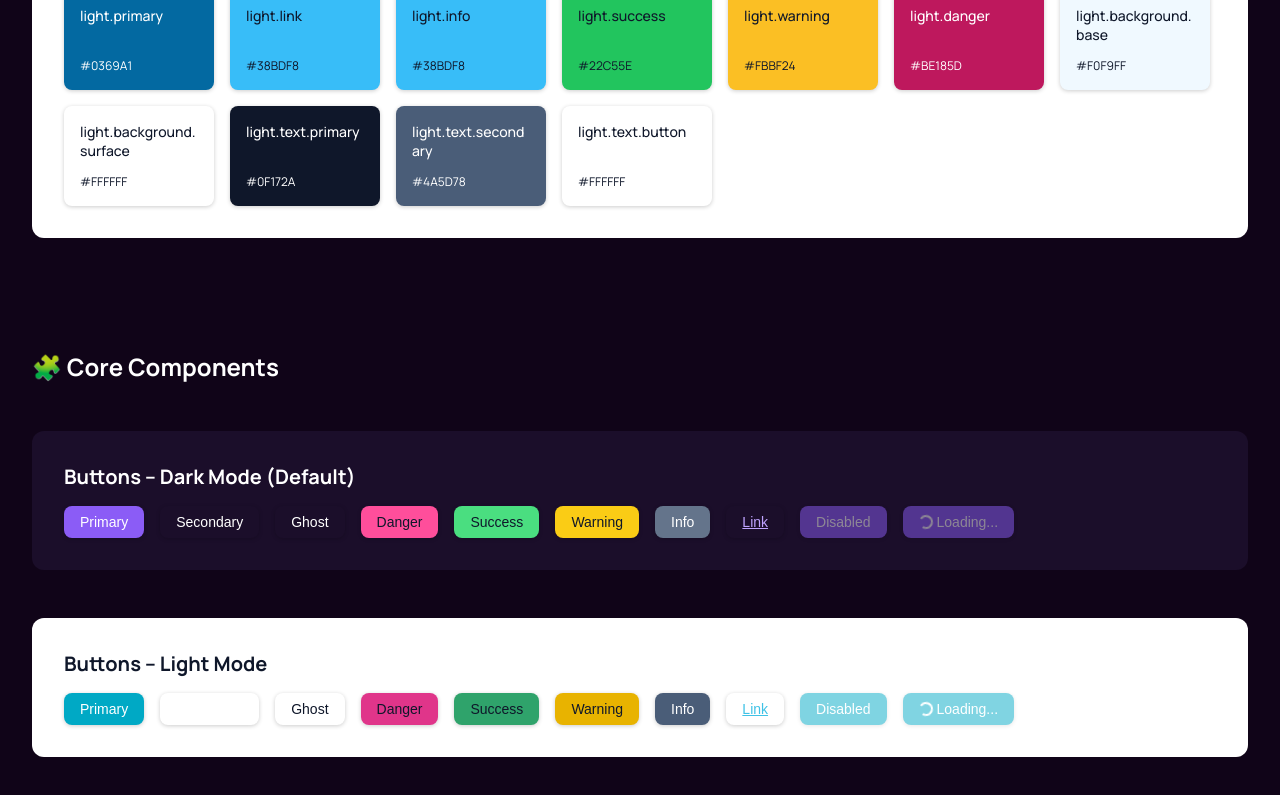
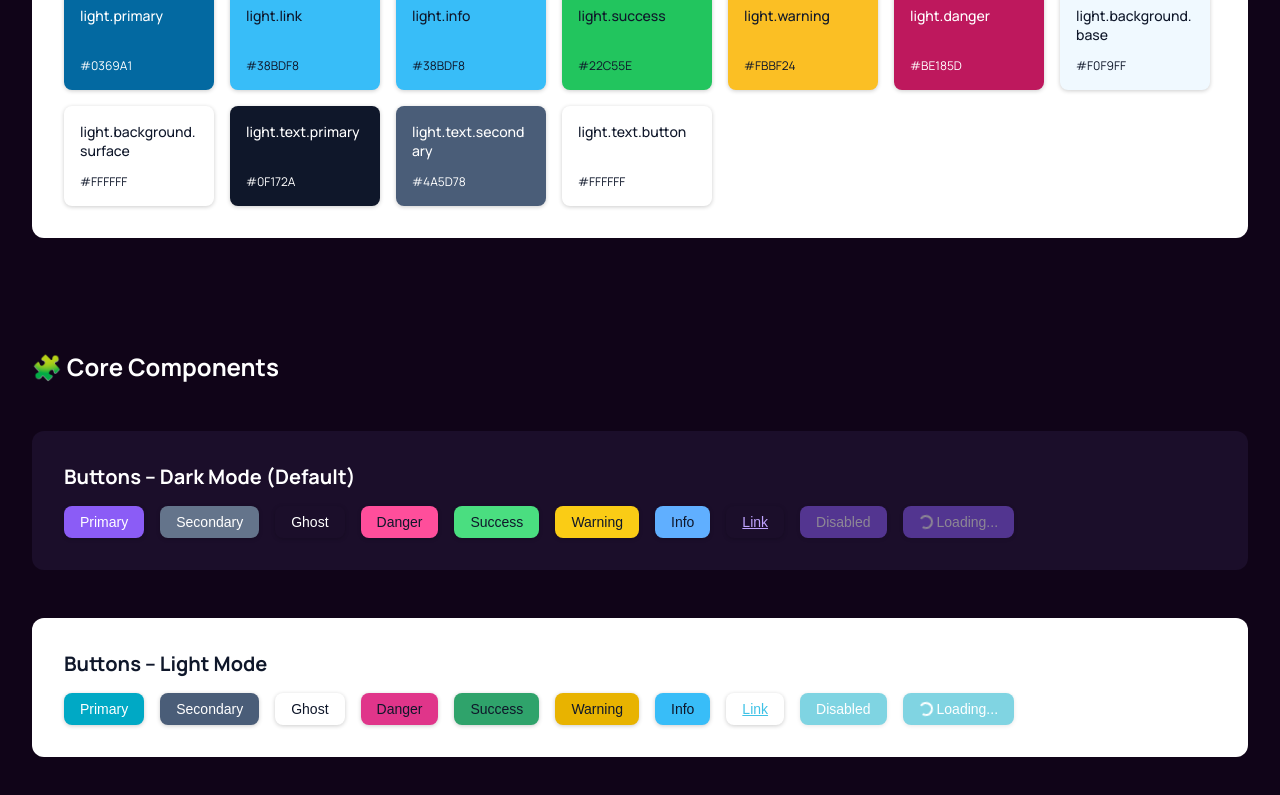
Before and after one commit to jeanetteobr/killua-ui, a React (Vite) app: page / in a window 1280 px wide. Shown: the part 532-1327 px from the top of the page. Built offline with nearby package versions, Linux system fonts and the light colour scheme.

Commit message:
style(css): add secondary color and focus ring, update info color for both themes

```diff
--- a/src/styles/global.css
+++ b/src/styles/global.css
@@ -26,10 +26,11 @@ html, body {
   /* Core Colors */
   --color-primary: #8B5CF6;
   --color-link: #BFA3FF;
-  --color-info: #64748B;
+  --color-info: #60AFFF;
   --color-success: #4ADE80;
   --color-warning: #FACC15;
   --color-danger: #FF4E9B;
+  --color-secondary: #64748B;
 
   /* Text */
   --text-primary: #FFFFFF;
@@ -38,7 +39,7 @@ html, body {
 
   /* Focus Rings - using semantic colors with opacity */
   --focus-ring-primary: color-mix(in srgb, var(--color-primary) 65%, transparent);
-  --focus-ring-secondary: color-mix(in srgb, var(--color-info) 65%, transparent);
+  --focus-ring-secondary: color-mix(in srgb, var(--color-secondary) 65%, transparent);
   --focus-ring-ghost: color-mix(in srgb, var(--text-primary) 65%, transparent);
   --focus-ring-danger: color-mix(in srgb, var(--color-danger) 65%, transparent);
   --focus-ring-success: color-mix(in srgb, var(--color-success) 65%, transparent);
@@ -86,10 +87,11 @@ html, body {
   /* Core Colors */
   --color-primary: #00A9C5;
   --color-link: #3FC2E6;
-  --color-info: #4A5D78;
+  --color-info: #38BDF8;
   --color-success: #2FA36B;
   --color-warning: #E8B300;
   --color-danger: #E0358A;
+  --color-secondary: #4A5D78;
 
   /* Text */
   --text-primary: #0F172A;
@@ -98,7 +100,7 @@ html, body {
 
   /* Focus Rings - using semantic colors with opacity */
   --focus-ring-primary: color-mix(in srgb, var(--color-primary) 65%, transparent);
-  --focus-ring-secondary: color-mix(in srgb, var(--color-info) 65%, transparent);
+  --focus-ring-secondary: color-mix(in srgb, var(--color-secondary) 65%, transparent);
   --focus-ring-ghost: color-mix(in srgb, var(--text-primary) 65%, transparent);
   --focus-ring-danger: color-mix(in srgb, var(--color-danger) 65%, transparent);
   --focus-ring-success: color-mix(in srgb, var(--color-success) 65%, transparent);
```
